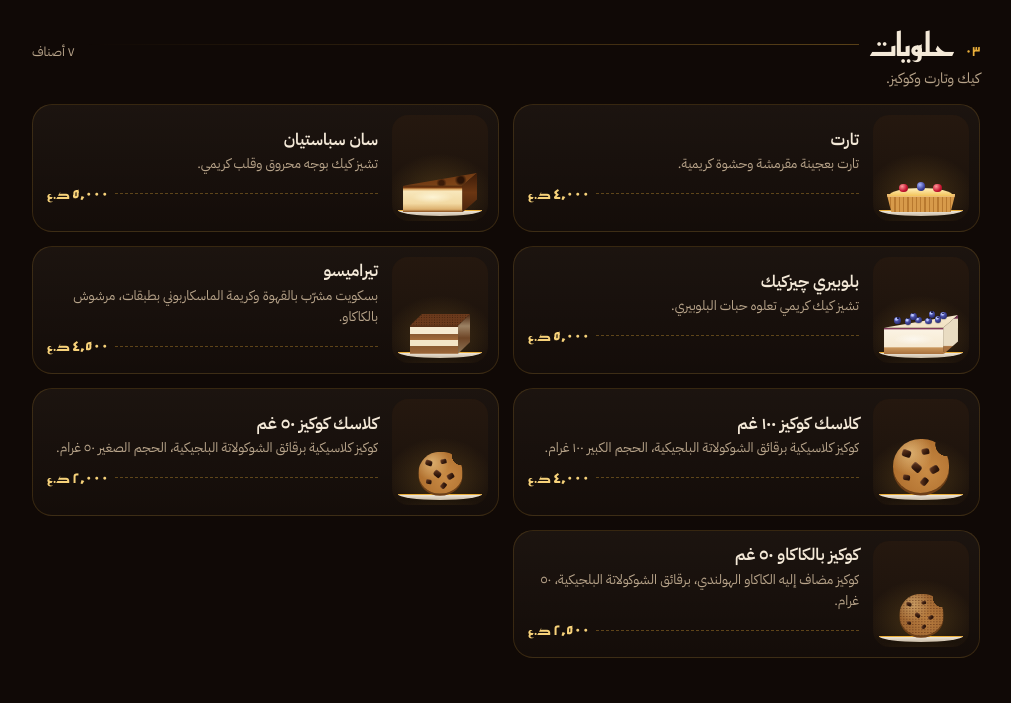
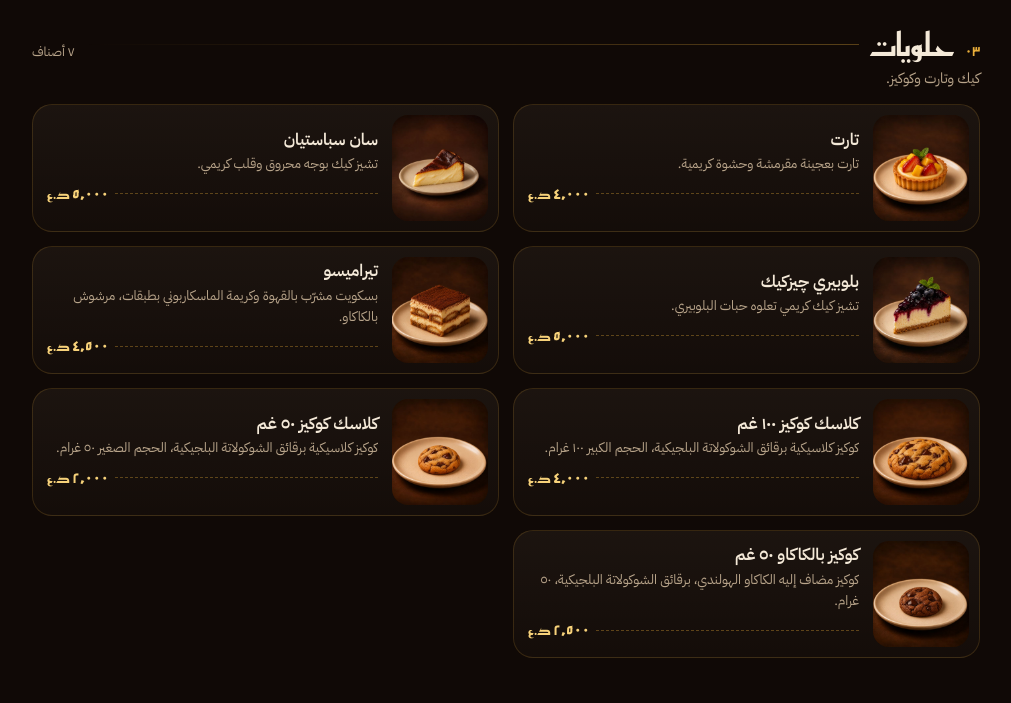
Before and after one commit to d69te/gambithouse, a plain HTML site: page index.html in a window 1280 px wide. Shown: the part 2229-2932 px from the top of the page, without its empty margins (134-1145 px from the left). Drawn offline with Linux system fonts and the light colour scheme.

Commit message:
Real photos for the sweets
Co-Authored-By: Claude Opus 5.5 <noreply@anthropic.com>

```diff
--- a/index.html
+++ b/index.html
@@ -427,6 +427,9 @@ a { color: inherit; }
 .photo { position: absolute; inset: 0; z-index: 2; display: block; }
 .photo img { display: block; width: 100%; height: 100%; object-fit: cover; }
 
+.stage:has(.photo) { height: min(78vw, 340px); padding-bottom: 0; }
+.stage .photo { display: grid; place-items: center; }
+.stage .photo img { width: auto; height: 100%; max-width: 100%; aspect-ratio: 1; object-fit: cover; -webkit-mask-image: radial-gradient(closest-side, #000 78%, transparent); mask-image: radial-gradient(closest-side, #000 78%, transparent); }
 /* =====================================================================
    10. REDUCED MOTION
    ===================================================================== */
@@ -626,31 +629,31 @@ const ITEMS = [
     art: { vessel: "glass", fill: 86, ice: true, straw: true, layers: [["condensed", 2.2], ["milk", 4], ["latteMix", 1], ["espresso", 2.2]] } },
 
   /* ---------- Sweets ---------- */
-  { id: "tart", cat: "sweets", price: 4000, sizes: false, extras: [], badges: [], img: "",
+  { id: "tart", cat: "sweets", price: 4000, sizes: false, extras: [], badges: [], img: "images/tart.jpg",
     name: { ar: "تارت", en: "Tart" },
     desc: { ar: "تارت بعجينة مقرمشة وحشوة كريمية.", en: "A crisp pastry shell with a creamy filling." },
     art: { sweet: "tart" } },
-  { id: "basque-cheesecake", cat: "sweets", price: 5000, sizes: false, extras: [], badges: [], img: "",
+  { id: "basque-cheesecake", cat: "sweets", price: 5000, sizes: false, extras: [], badges: [], img: "images/san-sebastian.jpg",
     name: { ar: "سان سباستيان", en: "San Sebastián Cheesecake" },
     desc: { ar: "تشيز كيك بوجه محروق وقلب كريمي.", en: "Cheesecake with a burnt top and a creamy centre." },
     art: { sweet: "cheesecake" } },
-  { id: "blueberry-cheesecake", cat: "sweets", price: 5000, sizes: false, extras: [], badges: [], img: "",
+  { id: "blueberry-cheesecake", cat: "sweets", price: 5000, sizes: false, extras: [], badges: [], img: "images/blueberry-cheesecake.jpg",
     name: { ar: "بلوبيري چيزكيك", en: "Blueberry Cheesecake" },
     desc: { ar: "تشيز كيك كريمي تعلوه حبات البلوبيري.", en: "Creamy cheesecake topped with fresh blueberries." },
     art: { sweet: "cheesecake", style: "blueberry" } },
-  { id: "tiramisu", cat: "sweets", price: 4500, sizes: false, extras: [], badges: [], img: "",
+  { id: "tiramisu", cat: "sweets", price: 4500, sizes: false, extras: [], badges: [], img: "images/tiramisu.jpg",
     name: { ar: "تيراميسو", en: "Tiramisu" },
     desc: { ar: "بسكويت مشرّب بالقهوة وكريمة الماسكاربوني بطبقات، مرشوش بالكاكاو.", en: "Coffee-soaked biscuits layered with mascarpone cream, dusted with cocoa." },
     art: { sweet: "tiramisu" } },
-  { id: "classic-cookie-100", cat: "sweets", price: 4000, sizes: false, extras: [], badges: [], img: "",
+  { id: "classic-cookie-100", cat: "sweets", price: 4000, sizes: false, extras: [], badges: [], img: "images/classic-cookie-100.jpg",
     name: { ar: "كلاسك كوكيز ١٠٠ غم", en: "Classic Cookie 100 g" },
     desc: { ar: "كوكيز كلاسيكية برقائق الشوكولاتة البلجيكية، الحجم الكبير ١٠٠ غرام.", en: "Classic cookie with Belgian chocolate chips, the large 100 g size." },
     art: { sweet: "cookie" } },
-  { id: "classic-cookie-50", cat: "sweets", price: 2000, sizes: false, extras: [], badges: [], img: "",
+  { id: "classic-cookie-50", cat: "sweets", price: 2000, sizes: false, extras: [], badges: [], img: "images/classic-cookie-50.jpg",
     name: { ar: "كلاسك كوكيز ٥٠ غم", en: "Classic Cookie 50 g" },
     desc: { ar: "كوكيز كلاسيكية برقائق الشوكولاتة البلجيكية، الحجم الصغير ٥٠ غرام.", en: "Classic cookie with Belgian chocolate chips, the small 50 g size." },
     art: { sweet: "cookie", small: true } },
-  { id: "cocoa-cookie-50", cat: "sweets", price: 2500, sizes: false, extras: [], badges: [], img: "",
+  { id: "cocoa-cookie-50", cat: "sweets", price: 2500, sizes: false, extras: [], badges: [], img: "images/cocoa-cookie-50.jpg",
     name: { ar: "كوكيز بالكاكاو ٥٠ غم", en: "Cocoa Cookie 50 g" },
     desc: { ar: "كوكيز مضاف إليه الكاكاو الهولندي، برقائق الشوكولاتة البلجيكية، ٥٠ غرام.", en: "Cookie with added Dutch cocoa and Belgian chocolate chips, 50 g." },
     art: { sweet: "cookie", style: "cocoa", small: true } },
```
Also changed, not shown: images/blueberry-cheesecake.jpg (added), images/classic-cookie-100.jpg (added), images/classic-cookie-50.jpg (added), images/cocoa-cookie-50.jpg (added), images/san-sebastian.jpg (added), images/tart.jpg (added), images/tiramisu.jpg (added).
